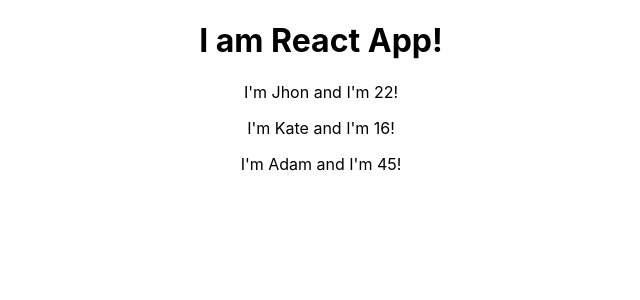
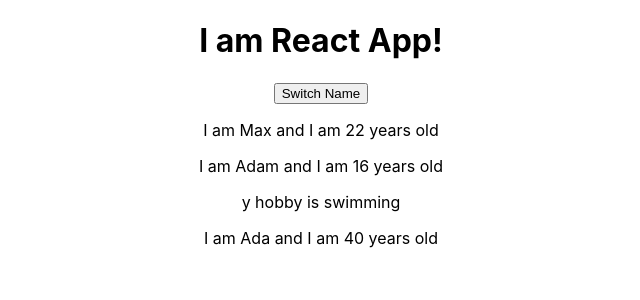
Before and after one commit to annrogal/react-course, a React (Create React App) app in the folder react-complete-guide/: page / in a window 1280 px wide. Shown: the top 300 px of the page, without its empty margins (319-959 px from the left). Built offline with nearby package versions, Linux system fonts and the light colour scheme.

Commit message:
define state in Component

```diff
--- a/react-complete-guide/src/App.js
+++ b/react-complete-guide/src/App.js
@@ -3,13 +3,21 @@
 import Person from './Person/Person'
 
 class App extends Component {
+  state = {
+    persons: [
+      { name: 'Max', age: 22 },
+      { name: 'Adam', age: 16 },
+      { name: 'Ada', age: 40 }
+    ]
+  }
   render() {
      return (
        <div className="App">
          <h1>I am React App!</h1>
-        <Person name="Jhon" age="22"/>
-        <Person name="Kate" age="16">My hobby: photography!</Person>
-        <Person name="Adam" age="45"/>
+         <button>Switch Name</button>
+        <Person name={this.state.persons[0].name} age={this.state.persons[0].age}/>
+        <Person name={this.state.persons[1].name} age={this.state.persons[1].age}>y hobby is swimming</Person>
+        <Person name={this.state.persons[2].name} age={this.state.persons[2].age}/>
        </div>
      );
     //return React.createElement('div', {className: 'App'}, React.createElement('h1', null, 'I\'m React app!'))
--- a/react-complete-guide/src/Person/Person.js
+++ b/react-complete-guide/src/Person/Person.js
@@ -1,7 +1,12 @@
 import React from 'react'
 
 const person = (props) => {
-    return <p>I'm {props.name} and I'm {props.age}!</p>
+    return (
+    <div>
+        <p>I am {props.name} and I am {props.age} years old</p>
+        <p>{props.children}</p>
+    </div>
+    )
 }
 
 export default person
```
